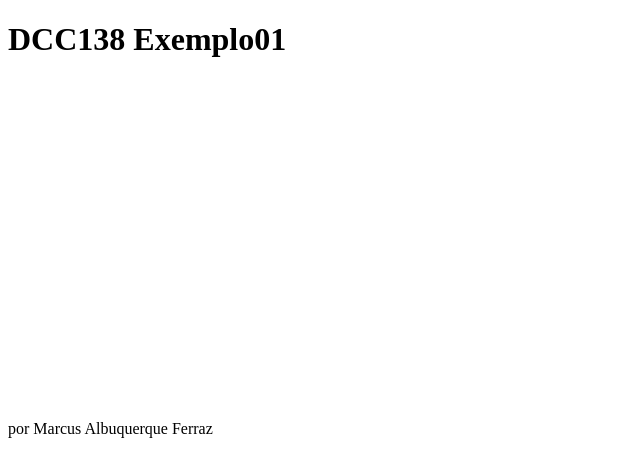
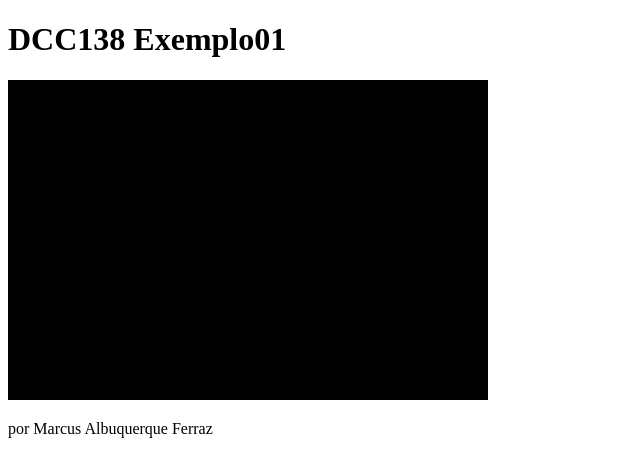
Before and after one commit to ufjf-dcc104/ufjf-dcc138-2021-3ere-atv1-MarcusAFerraz, a plain HTML site: page index.html in a window 1280 px wide. Shown: the whole page, without its empty margins (0-640 px from the left). Drawn offline with Linux system fonts and the light colour scheme.

Commit message:
Pinta a cor de fundo

```diff
--- a/index.html
+++ b/index.html
@@ -12,8 +12,13 @@
     <p>por Marcus Albuquerque Ferraz</p>
     <script>
         let canvas = document.querySelector("canvas");
+        let ctx = canvas.getContext("2d");
+
         canvas.width = 480;
         canvas.height = 320;
+
+        ctx.fillStyle = "black";
+        ctx.fillRect(0,0, canvas.width, canvas.height);
 
     </script>
 </body>
```
